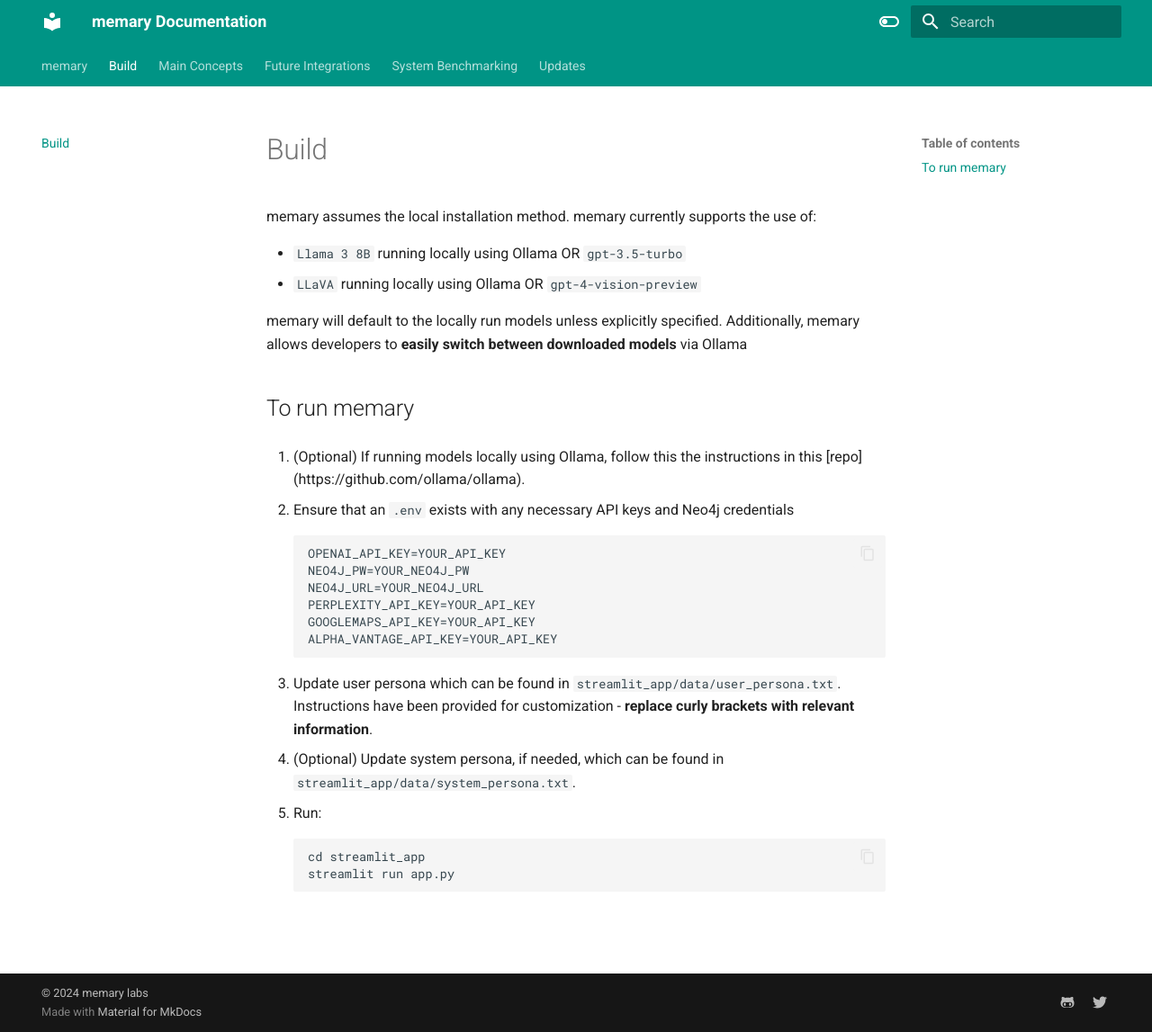
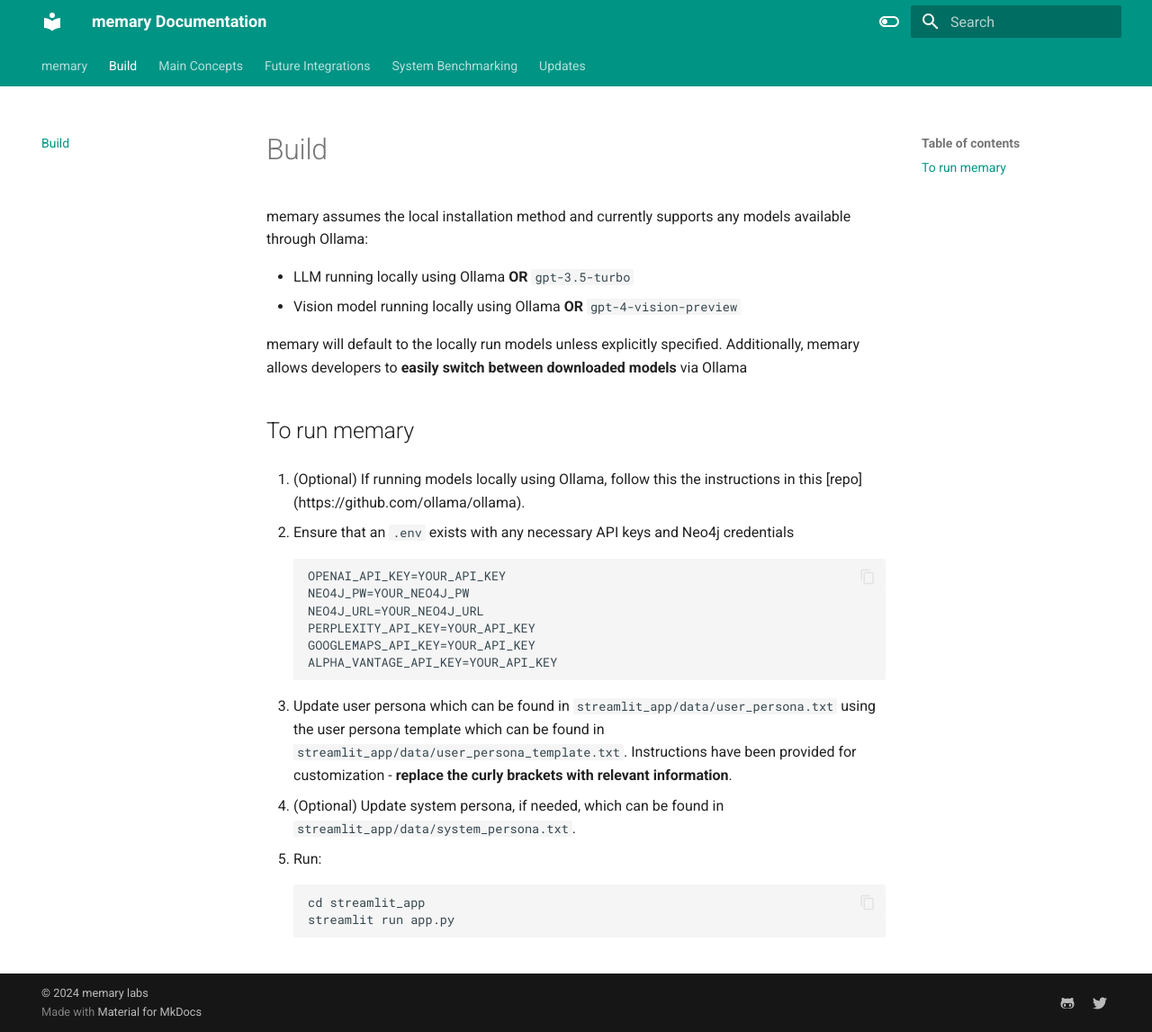
Before and after one commit to kingjulio8238/memarydocs, an MkDocs documentation site: the page built from docs/build.md, in a window 1280 px wide and 1147 px high. Shown: the whole window at 90% size. Built offline with MkDocs 1.6.1 and Material for MkDocs 9.7.7, drawn with Linux system fonts in a browser that asks for light colours.

Commit message:
updated docs with ollama integration

````diff
--- a/docs/build.md
+++ b/docs/build.md
@@ -1,9 +1,9 @@
 # Build
 
-memary assumes the local installation method. memary currently supports the use of:
+memary assumes the local installation method and currently supports any models available through Ollama:
 
-- `Llama 3 8B` running locally using Ollama OR `gpt-3.5-turbo`
-- `LLaVA` running locally using Ollama OR `gpt-4-vision-preview`
+- LLM running locally using Ollama **OR** `gpt-3.5-turbo`
+- Vision model running locally using Ollama **OR** `gpt-4-vision-preview`
 
 memary will default to the locally run models unless explicitly specified. Additionally, memary allows developers to **easily switch between downloaded models** via Ollama
 
@@ -20,7 +20,7 @@
 ALPHA_VANTAGE_API_KEY=YOUR_API_KEY
 ```
 
-3. Update user persona which can be found in `streamlit_app/data/user_persona.txt`. Instructions have been provided for customization - **replace curly brackets with relevant information**.
+3. Update user persona which can be found in `streamlit_app/data/user_persona.txt` using the user persona template which can be found in `streamlit_app/data/user_persona_template.txt`. Instructions have been provided for customization - **replace the curly brackets with relevant information**.
 
 4. (Optional) Update system persona, if needed, which can be found in `streamlit_app/data/system_persona.txt`.
 
````
